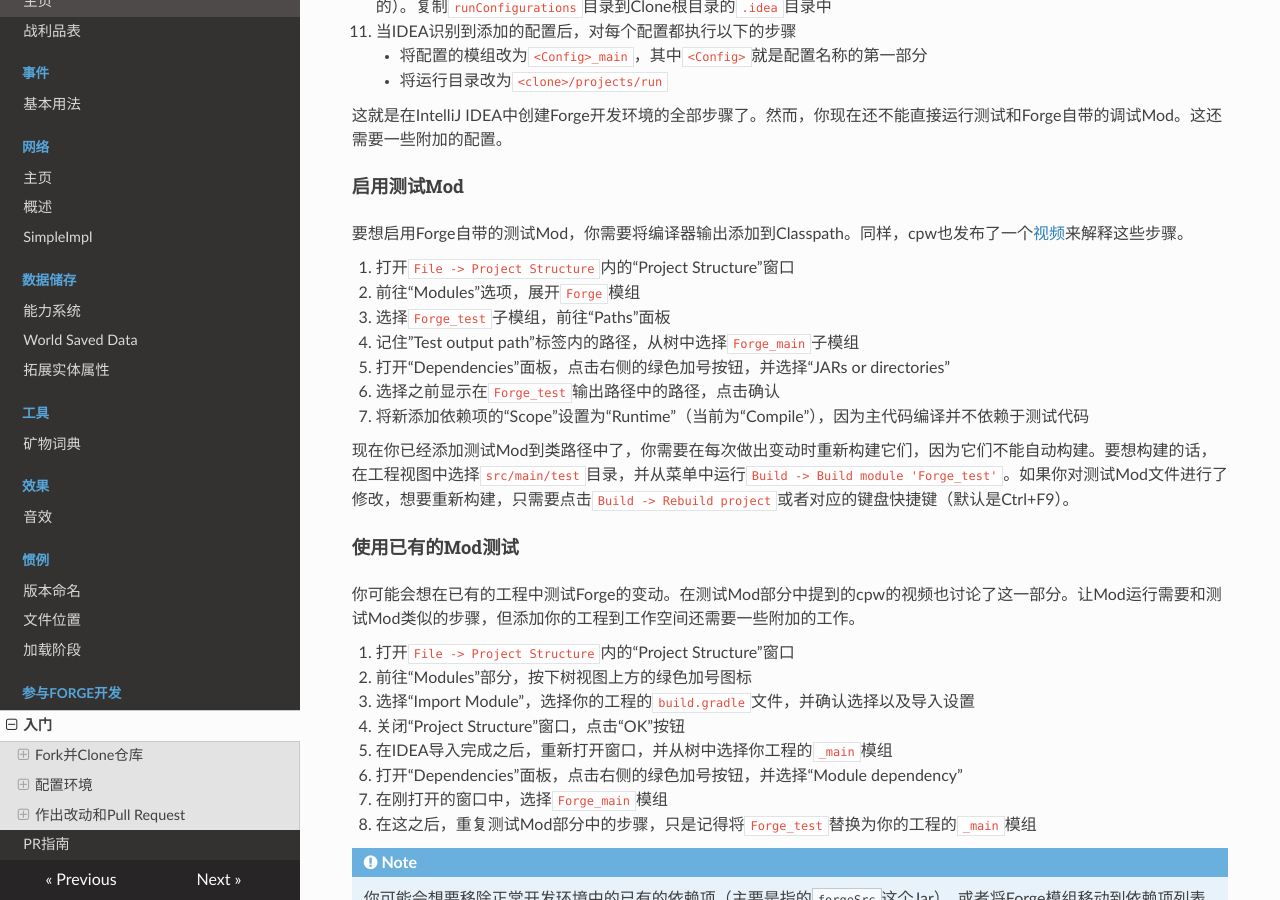
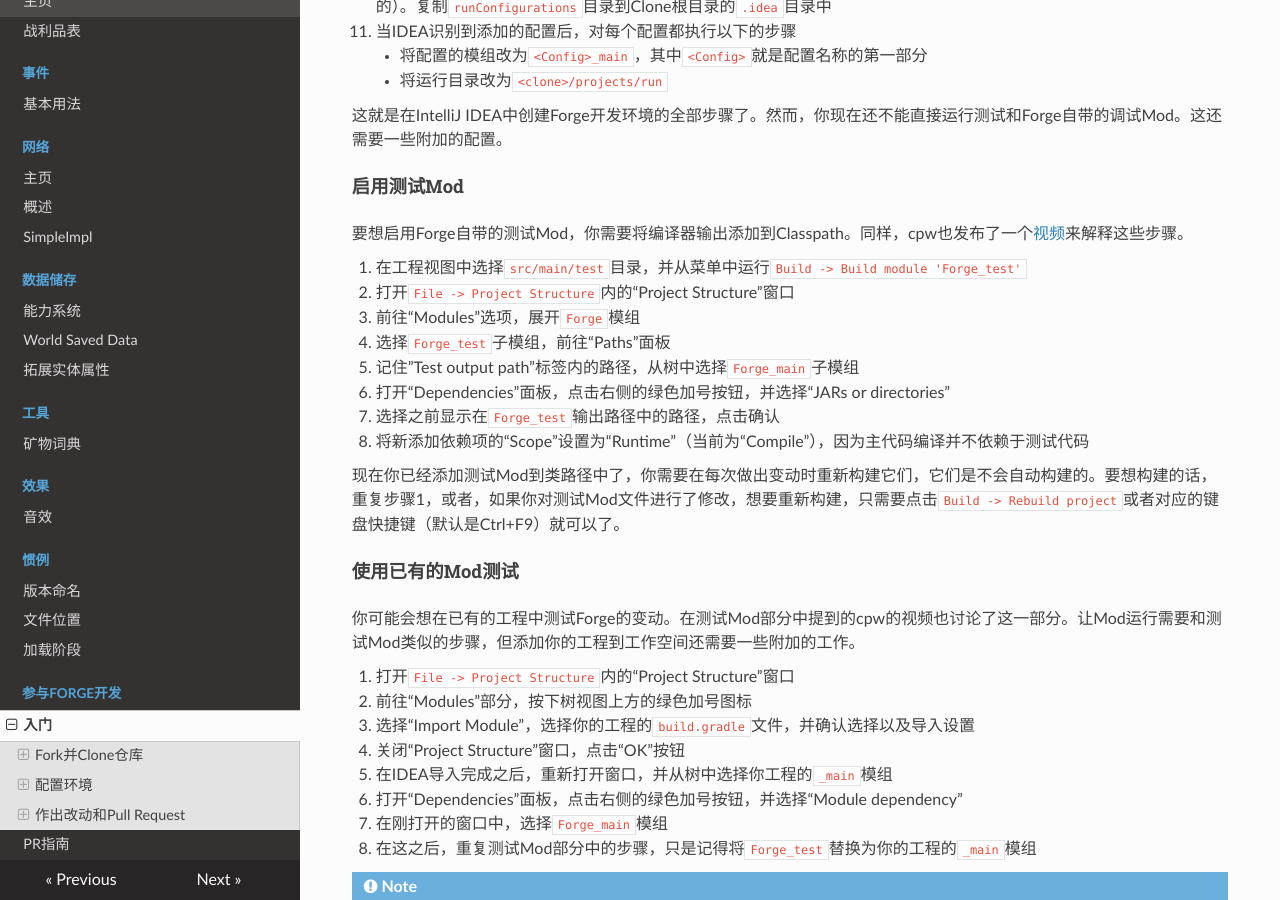
Before and after one commit to Krasjet/Forge-Documentation-CN, an MkDocs documentation site: the page built from docs/forgedev/index.md, in a window 1280 px wide and 900 px high, scrolled down 2108 px. Built offline with MkDocs 1.6.1, drawn with Linux system fonts in a browser that asks for light colours; nearby versions of some CDN libraries; old or Windows-style settings are respelled for this version of MkDocs.

Commit message:
Cover "corner case" for Forge dev test mods Add chunk capabilities

```diff
--- a/docs/forgedev/index.md
+++ b/docs/forgedev/index.md
@@ -87,15 +87,16 @@ JetBrains的旗舰级IDE对[Gradle](https://www.gradle.org)，Forge所用的构
 
 要想启用Forge自带的测试Mod，你需要将编译器输出添加到Classpath。同样，cpw也发布了一个[视频](https://www.youtube.com/watch?v=pLWQk6ed56Q)来解释这些步骤。
 
-1. 打开`File -> Project Structure`内的“Project Structure”窗口
-2. 前往“Modules”选项，展开`Forge`模组
-3. 选择`Forge_test`子模组，前往“Paths”面板
-4. 记住"Test output path"标签内的路径，从树中选择`Forge_main`子模组
-5. 打开“Dependencies”面板，点击右侧的绿色加号按钮，并选择“JARs or directories”
-6. 选择之前显示在`Forge_test`输出路径中的路径，点击确认
-7. 将新添加依赖项的“Scope”设置为“Runtime”（当前为“Compile”），因为主代码编译并不依赖于测试代码
+1. 在工程视图中选择`src/main/test`目录，并从菜单中运行`Build -> Build module 'Forge_test'`
+2. 打开`File -> Project Structure`内的“Project Structure”窗口
+3. 前往“Modules”选项，展开`Forge`模组
+4. 选择`Forge_test`子模组，前往“Paths”面板
+5. 记住"Test output path"标签内的路径，从树中选择`Forge_main`子模组
+6. 打开“Dependencies”面板，点击右侧的绿色加号按钮，并选择“JARs or directories”
+7. 选择之前显示在`Forge_test`输出路径中的路径，点击确认
+8. 将新添加依赖项的“Scope”设置为“Runtime”（当前为“Compile”），因为主代码编译并不依赖于测试代码
 
-现在你已经添加测试Mod到类路径中了，你需要在每次做出变动时重新构建它们，因为它们不能自动构建。要想构建的话，在工程视图中选择`src/main/test`目录，并从菜单中运行`Build -> Build module 'Forge_test'`。如果你对测试Mod文件进行了修改，想要重新构建，只需要点击`Build -> Rebuild project`或者对应的键盘快捷键（默认是Ctrl+F9）。
+现在你已经添加测试Mod到类路径中了，你需要在每次做出变动时重新构建它们，它们是不会自动构建的。要想构建的话，重复步骤1，或者，如果你对测试Mod文件进行了修改，想要重新构建，只需要点击`Build -> Rebuild project`或者对应的键盘快捷键（默认是Ctrl+F9）就可以了。
 
 #### 使用已有的Mod测试
 
```
Also changed, not shown: docs/datastorage/capabilities.md (+8 -2 lines).
